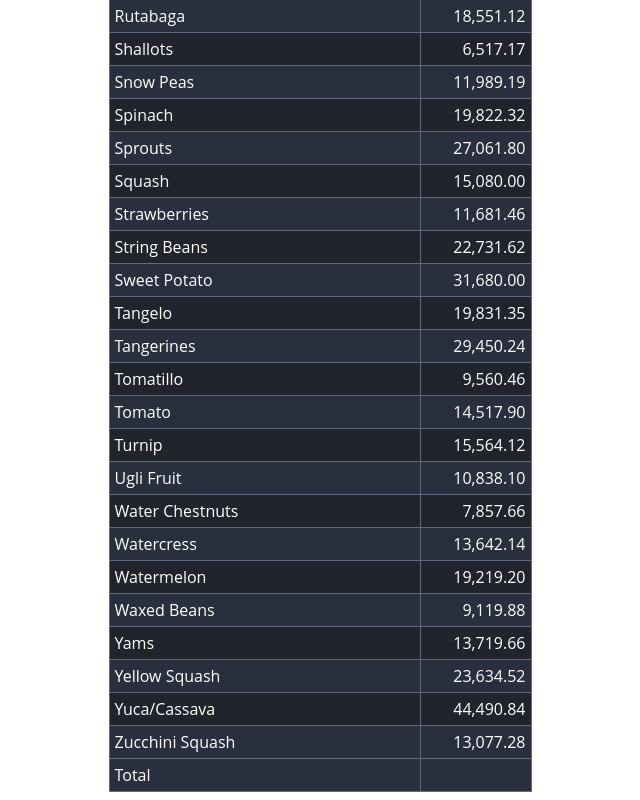
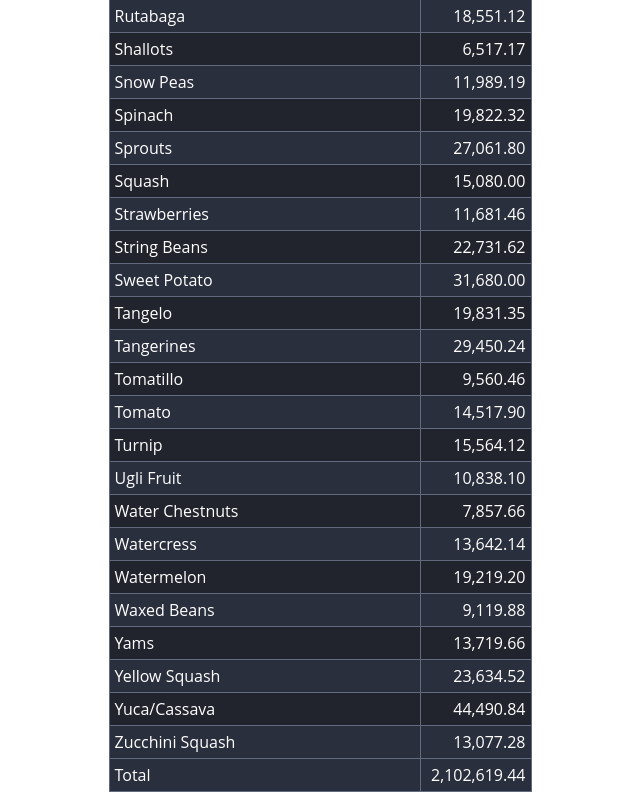
Before and after one commit to eddichen/wb-frontend-task, a React (Vite) app: page / in a window 1280 px wide. Shown: the part 3731-4531 px from the top of the page, without its empty margins (320-960 px from the left). Built offline with nearby package versions, Linux system fonts and the light colour scheme.

Commit message:
Calculating the total of all products

```diff
--- a/src/App.jsx
+++ b/src/App.jsx
@@ -5,6 +5,18 @@ import ErrorMessage from "./components/ErrorMessage";
 
 const formatNumber = (number) =>
   new Intl.NumberFormat("en", { minimumFractionDigits: 2 }).format(number);
+
+const getTotal = (items) => {
+  let total = 0;
+
+  if (!items) return total;
+
+  for (const item of items) {
+    total += item.revenue;
+  }
+
+  return formatNumber(total);
+};
 
 function App() {
   const [allProducts, setAllProducts] = useState([]);
@@ -54,7 +66,7 @@ function App() {
             <tfoot>
               <tr>
                 <td>Total</td>
-                <td></td>
+                <td>{getTotal(filteredProducts)}</td>
               </tr>
             </tfoot>
           </table>
```
